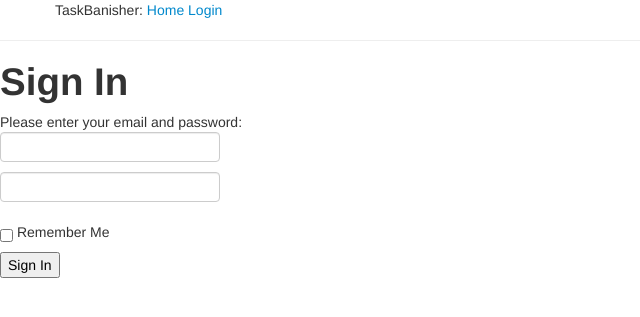
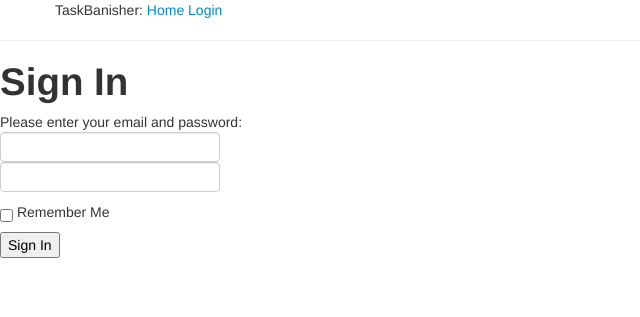
Before and after one commit to nboltralik/taskbanisher_copy, a Flask app: page /login in a window 1280 px wide. Shown: the top 317 px of the page, without its empty margins (0-640 px from the left). Run offline with Flask 2, Linux system fonts and the light colour scheme.

Commit message:
updated styling on login form

```diff
--- a/app/templates/login.html
+++ b/app/templates/login.html
@@ -3,7 +3,7 @@
 
 {% block content %}
   <h1>Sign In</h1>
-  <form action="" method="post" name="login">
+  <form action="" method="post" name="login" class="form-horizontal">
       {{ form.hidden_tag() }}
       <p>
           Please enter your email and password:<br>
```
